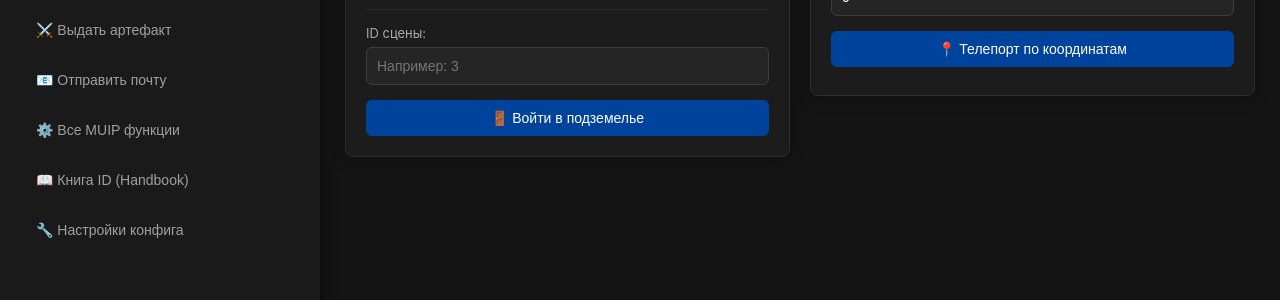
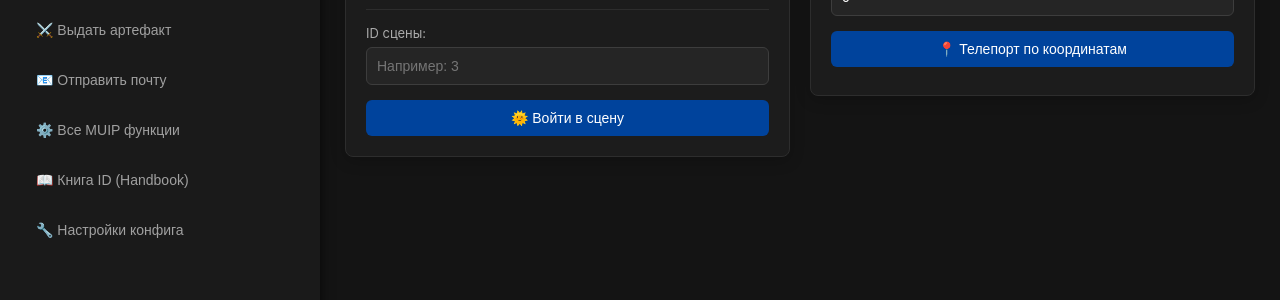
Before and after one commit to azfdagg/muip-gui, a Flask app: page / in a window 1280 px wide, after a click on "🎯 Телепорт". Shown: the part 357-657 px from the top of the page. Run offline with Flask 3, Linux system fonts and the light colour scheme.

Commit message:
Исправлена локализация

```diff
--- a/templates/index.html
+++ b/templates/index.html
@@ -258,7 +258,7 @@
                             <label>ID сцены:</label>
                             <input type="text" id="teleport-scene-input" placeholder="Например: 3">
                         </div>
-                        <button class="action-btn" onclick="teleportToScene()" style="width:100%;">🚪 Войти в подземелье</button>
+                        <button class="action-btn" onclick="teleportToScene()" style="width:100%;">🌞 Войти в сцену</button>
                     </div>
                 </div>
 
```
